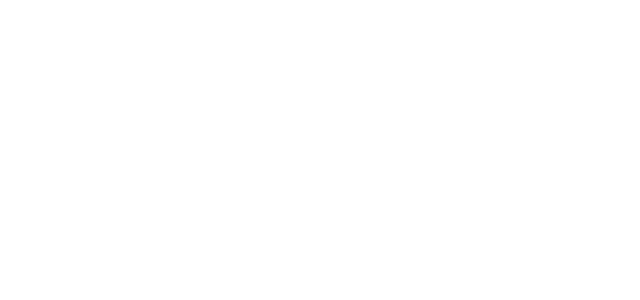
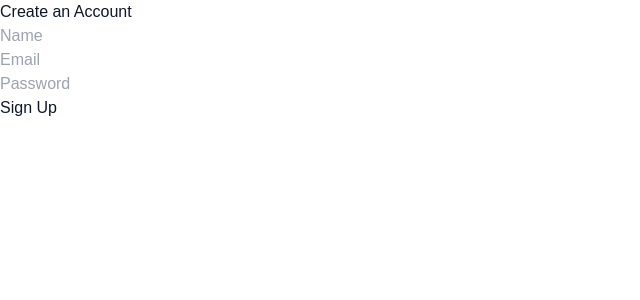
Before and after one commit to Fazsuzsa/Budget_Ausgaben_App, a React (Create React App) app in the folder frontend/: page /signup in a window 1280 px wide. Before the commit this address had no page. Shown: the top 300 px of the page, without its empty margins (0-640 px from the left). Built offline with nearby package versions, Linux system fonts and the light colour scheme; what chartjs-plugin-datalabels would draw is missing.

Commit message:
Sign up User

```diff
--- a/frontend/src/components/LoginForm.js
+++ b/frontend/src/components/LoginForm.js
@@ -10,7 +10,7 @@
 } from "./ui/card";
 import { Label } from "./ui/label";
 import { Input } from "./ui/input";
-import { useNavigate } from 'react-router-dom';
+import { Link, useNavigate } from 'react-router-dom';
 
 export function LoginForm({ className, ...props }) {
     const [email, setEmail] = useState("");
@@ -102,9 +102,9 @@
                             </div>
                             <div className="mt-4 text-center text-sm">
                                 Don&apos;t have an account?{" "}
-                                <a href="#" className="underline underline-offset-4">
-                                    Sign up
-                                </a>
+
+                                <Link to="/signup" className="underline underline-offset-4"> Sign up</Link>
+
                             </div>
                         </form>
 
--- a/frontend/src/index.js
+++ b/frontend/src/index.js
@@ -17,6 +17,7 @@
 import EditMonthExpense from "./pages/EditMonthExpense";
 import EditMonthlyIncome from "./pages/EditMonthlyIncome";
 import { ThemeProvider } from "next-themes";
+import Signup from "./pages/Signup";
 
 const root = ReactDOM.createRoot(document.getElementById("root"));
 root.render(
@@ -35,6 +36,7 @@
             <Route path="/edit-monthly-income/:user_id/:id" element={<EditMonthlyIncome />} />
             <Route path="/edit-expense/:userId/:expenseId" element={<MyForm />} />
             <Route path="/edit-monthlyexpense/:userId/:expenseId" element={<EditMonthExpense />} />
+            <Route path="/signup" element={<Signup />} />
             <Route path="/dark_light" element={<Dark_light />} />
             {/* autres routes */}
           </Routes>
--- /dev/null
+++ b/frontend/src/pages/Signup.js
@@ -0,0 +1,77 @@
+import React, { useState } from 'react';
+
+function Signup() {
+    const [form, setForm] = useState({
+        name: '',
+        e_mail: '',
+        password: ''
+    });
+    const [message, setMessage] = useState('');
+
+    const handleChange = (e) => {
+        setForm({ ...form, [e.target.name]: e.target.value });
+    };
+
+    const handleSubmit = async (e) => {
+        e.preventDefault();
+        try {
+            const response = await fetch('http://localhost:5005/signup', {
+                method: 'POST',
+                headers: {
+                    'Content-Type': 'application/json'
+                },
+                body: JSON.stringify(form)
+            });
+
+            if (!response.ok) {
+                const errorData = await response.json();
+                throw new Error(errorData.error || 'Signup failed');
+            }
+
+            const data = await response.json();
+            setMessage(`Signup successful! Welcome, ${data.name}`);
+            // Optional: store token if your backend sends it later
+            // localStorage.setItem('token', data.token);
+        } catch (error) {
+            console.error(error);
+            setMessage(error.message);
+        }
+    };
+
+    return (
+        <form onSubmit={handleSubmit}>
+            <h2>Create an Account</h2>
+            <input
+                type="text"
+                name="name"
+                placeholder="Name"
+                value={form.name}
+                onChange={handleChange}
+                required
+            />
+            <br />
+            <input
+                type="email"
+                name="e_mail"
+                placeholder="Email"
+                value={form.e_mail}
+                onChange={handleChange}
+                required
+            />
+            <br />
+            <input
+                type="password"
+                name="password"
+                placeholder="Password"
+                value={form.password}
+                onChange={handleChange}
+                required
+            />
+            <br />
+            <button type="submit">Sign Up</button>
+            <p>{message}</p>
+        </form>
+    );
+}
+
+export default Signup;
```
Also changed, not shown: 1 other file (tests, documents, lock files or other folders).
